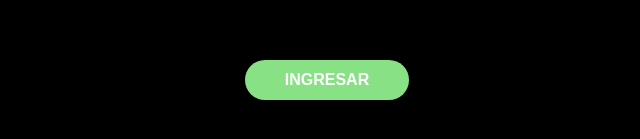
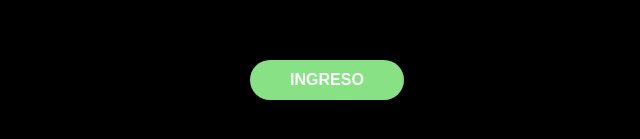
Before and after one commit to ADGuastalli/CashIn, a Next.js app in the folder front/: page / in a window 1280 px wide. Shown: the part 581-720 px from the top of the page, without its empty margins (313-953 px from the left). Built offline with nearby package versions, Linux system fonts and the light colour scheme.

Commit message:
Inicio de Rama Aelxis

```diff
--- a/front/src/app/page.tsx
+++ b/front/src/app/page.tsx
@@ -5,7 +5,7 @@ export default function Home() {
   return (
     <div className="flex flex-col justify-center items-center">
       <Image src={Logo} alt="Logo" width={800} height={800} />
-      <button className="button-principal">INGRESAR</button>
+      <button className="button-principal">INGRESO</button>
     </div>
   );
 }
```
